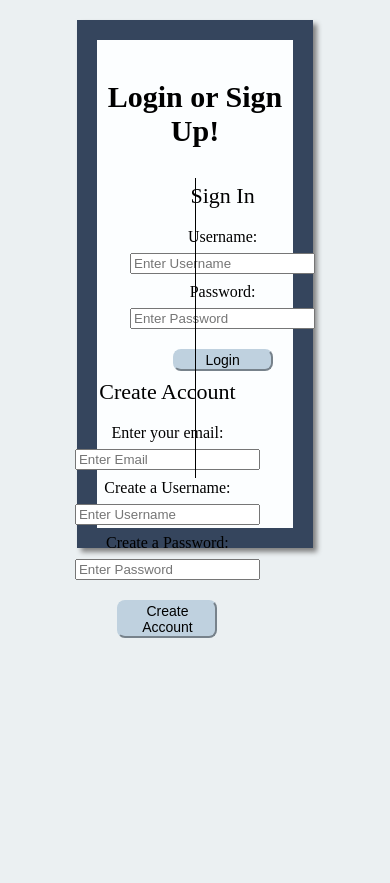
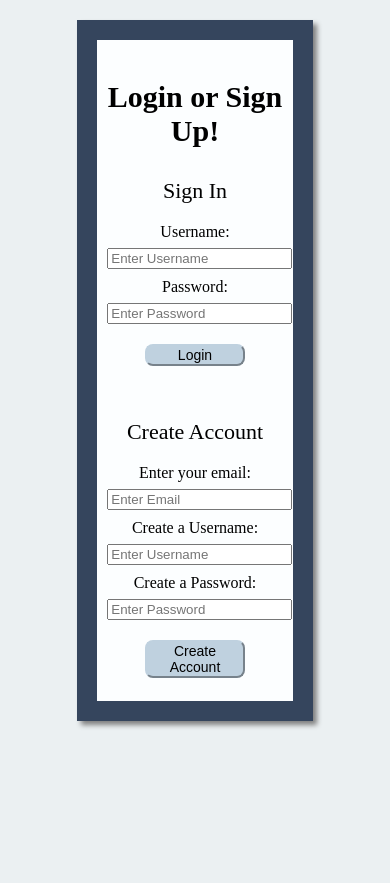
Before and after one commit to fmasood23/CS174Project, a PHP site: page /login.php in a window 390 px wide. Shown: the part 120-1003 px from the top of the page. Run offline with PHP 8.4, Linux system fonts and the light colour scheme.

Commit message:
mobile login

```diff
--- a/css/login.css
+++ b/css/login.css
@@ -74,3 +74,29 @@ label {
 body {
     background-color: #EBF0F2;
 }
+
+@media (max-width : 900px) {
+    #login_wrapper {
+        float: none;
+        margin-left: 0%;
+        margin-bottom: 50px;
+    }
+
+    #create_acc_wrapper {
+        float: none;
+        margin-right: 0%;
+    }
+
+    .vertical {
+        display: none;
+    }
+
+    #border {
+        padding-bottom: 20px;
+    }
+
+    input {
+        margin-left: auto;
+        margin-right: auto;
+    }
+}
```
